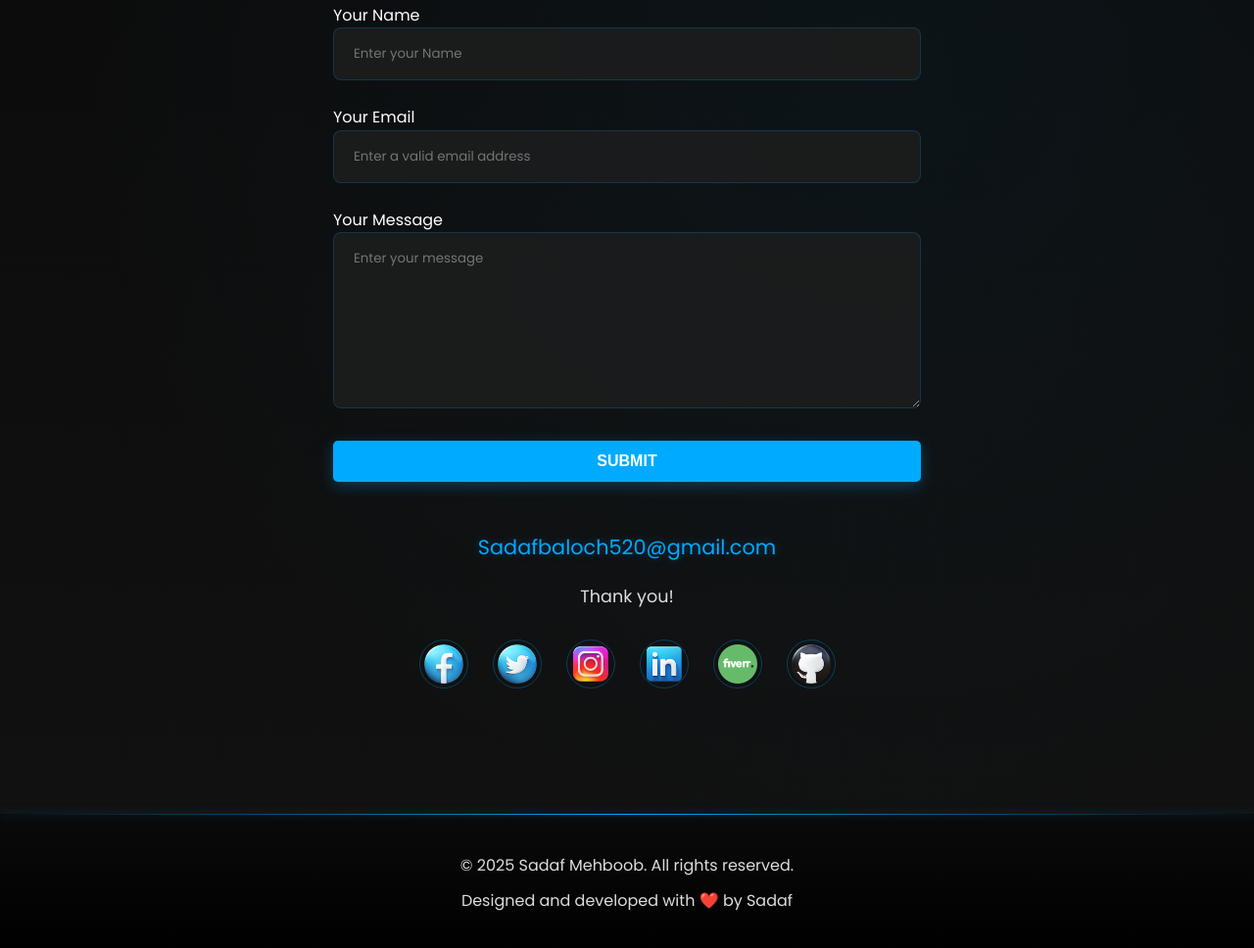
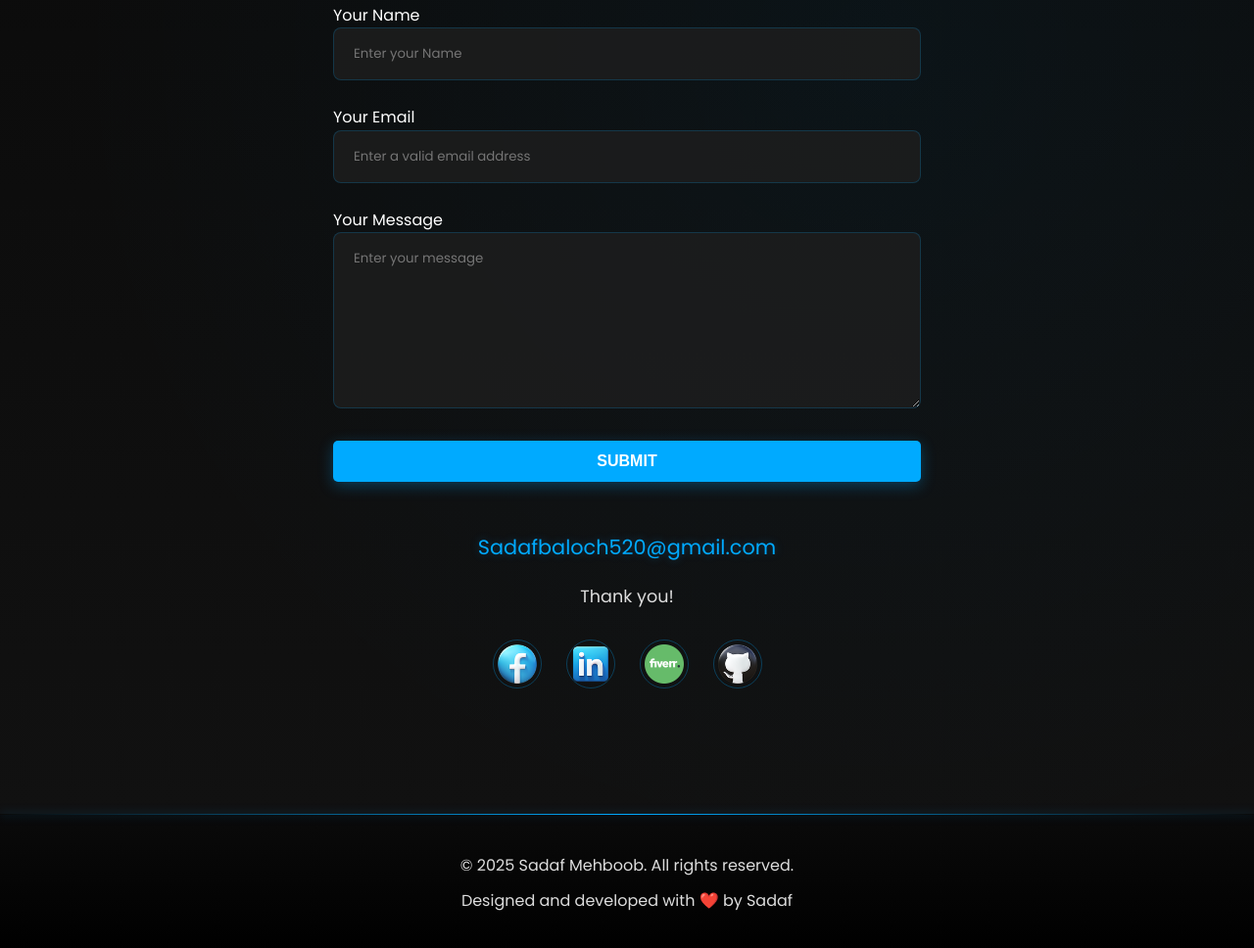
Before and after one commit to Sadafmehboob123/portfolio, a plain HTML site: page index.html in a window 1280 px wide. Shown: the part 6499-7467 px from the top of the page at 98% size. Drawn offline with Linux system fonts and the light colour scheme.

Commit message:
Update index.html

```diff
--- a/index.html
+++ b/index.html
@@ -292,11 +292,9 @@
         <p class="email">Sadafbaloch520@gmail.com</p>
         <p class="thanks">Thank you!</p>
         <div class="social-icons">
-          <a href="https://www.facebook.com/profile.php?id=61559149783757" target="_blank" rel="noopener noreferrer" aria-label="Facebook"><img src="image\icons8-facebook-logo-94.png" alt="Facebook icon"></a>
-          <a href="https://twitter.com/yourprofile" target="_blank" rel="noopener noreferrer" aria-label="twitter"><img src="image\icons8-twitter-logo-94.png" alt="X/Twitter icon"></a>
-          <a href="https://www.instagram.com/sadafmehboob2004?igsh=aWh6NWQxZXcyZXRh" target="_blank" rel="noopener noreferrer" aria-label="Instagram"><img src="image\icons8-instagram-logo-94.png" alt="Instagram icon"></a>
-          <a href="https://linkedin.com/in/yourprofile" target="_blank" rel="noopener noreferrer" aria-label="LinkedIn"><img src="image\icons8-linkedin-logo-94.png" alt="LinkedIn icon"></a>
-          <a href="https://www.fiverr.com/s/424rWGd" target="_blank" rel="noopener noreferrer" aria-label="fiver"><img src="image\icons8-fiverr-48.png" alt="fiver icon icon"></a>
+          <a href="https://www.facebook.com/profile.php?id=100064930982722" target="_blank" rel="noopener noreferrer" aria-label="Facebook"><img src="image\icons8-facebook-logo-94.png" alt="Facebook icon"></a>
+          <a href="https://www.linkedin.com/in/sadaf-mehboob-595934308?utm_source=share&utm_campaign=share_via&utm_content=profile&utm_medium=android_app" target="_blank" rel="noopener noreferrer" aria-label="LinkedIn"><img src="image\icons8-linkedin-logo-94.png" alt="LinkedIn icon"></a>
+          <a href="https://www.fiverr.com/s/e61eqeE" target="_blank" rel="noopener noreferrer" aria-label="fiver"><img src="image\icons8-fiverr-48.png" alt="fiver icon icon"></a>
           <a href="https://github.com/Sadafmehboob123" target="_blank" rel="noopener noreferrer" aria-label="github"><img src="image\icons8-github-logo-94.png" alt="github icon"></a>
         </div>
       </div>
```
